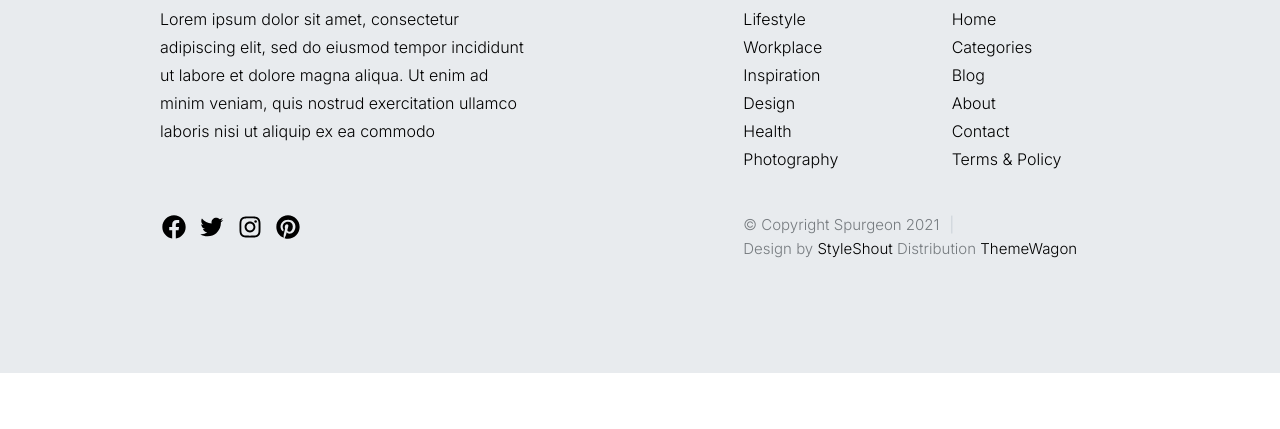
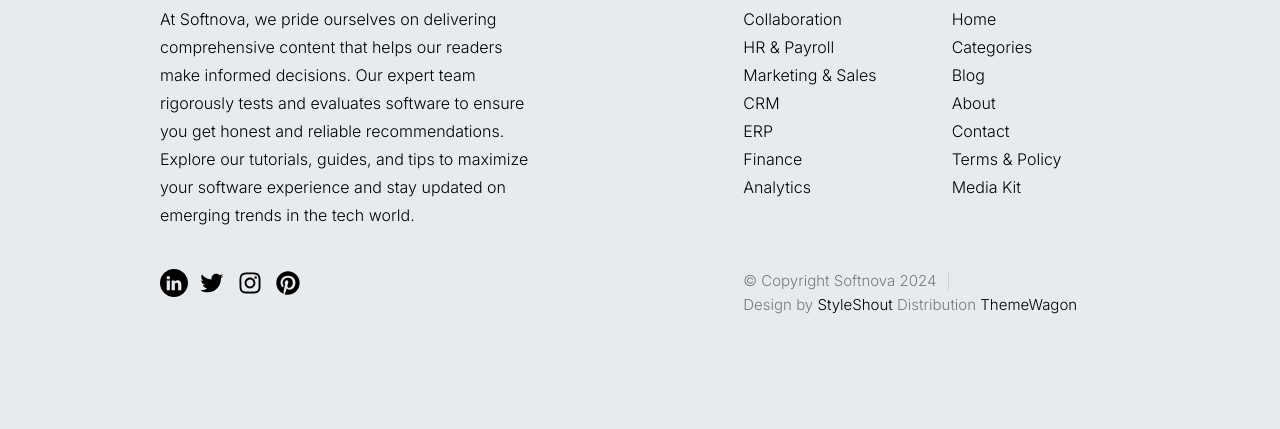
Before and after one commit to Wonderfuse/softnova, a plain HTML site: page contact.html in a window 1280 px wide. Shown: the part 2822-3251 px from the top of the page. Before the commit the page ends 3195 px from the top, so only its background shows below. Drawn offline with Linux system fonts and the light colour scheme; a web font is replaced by a local one.

Commit message:
Update contact.html

```diff
--- a/contact.html
+++ b/contact.html
@@ -218,7 +218,7 @@
         </section> <!-- end s-content -->
 
 
-        <!-- # site-footer
+       <!-- # site-footer
         ================================================== -->
         <footer id="colophon" class="s-footer">
 
@@ -245,14 +245,10 @@
             <div class="row s-footer__main">
 
                 <div class="column lg-5 md-6 tab-12 s-footer__about">
-                    <h4>Spurgeon</h4>
+                    <h4>Softnova</h4>
 
                     <p>
-                    Lorem ipsum dolor sit amet, consectetur
-                    adipiscing elit, sed do eiusmod tempor
-                    incididunt ut labore et dolore magna aliqua.
-                    Ut enim ad minim veniam, quis nostrud exercitation
-                    ullamco laboris nisi ut aliquip ex ea commodo
+                    At Softnova, we pride ourselves on delivering comprehensive content that helps our readers make informed decisions. Our expert team rigorously tests and evaluates software to ensure you get honest and reliable recommendations. Explore our tutorials, guides, and tips to maximize your software experience and stay updated on emerging trends in the tech world.
                     </p>
                 </div> <!-- end s-footer__about -->
 
@@ -261,12 +257,13 @@
                         <div class="column lg-6">
                             <h4>Categories</h4>
                             <ul class="link-list">
-                                <li><a href="category.html">Lifestyle</a></li>
-                                <li><a href="category.html">Workplace</a></li>
-                                <li><a href="category.html">Inspiration</a></li>
-                                <li><a href="category.html">Design</a></li>
-                                <li><a href="category.html">Health</a></li>
-                                <li><a href="category.html">Photography</a></li>
+                                <li><a href="category.html">Collaboration</a></li>
+                                <li><a href="category.html">HR & Payroll</a></li>
+                                <li><a href="category.html">Marketing & Sales</a></li>
+                                <li><a href="category.html">CRM</a></li>
+                                <li><a href="category.html">ERP</a></li>
+                                <li><a href="category.html">Finance</a></li>
+                                 <li><a href="category.html">Analytics</a></li>
                             </ul>
                         </div>
                         <div class="column lg-6">
@@ -278,6 +275,7 @@
                                 <li><a href="about.html">About</a></li>
                                 <li><a href="about.html">Contact</a></li>
                                 <li><a href="#0">Terms & Policy</a></li>
+                                <li><a href="#0">Media Kit</a></li>
                             </ul>
                         </div>
                     </div>
@@ -291,8 +289,9 @@
                     <ul class="s-footer__social">
                         <li>
                             <a href="#0">
-                                <svg xmlns="http://www.w3.org/2000/svg" width="24" height="24" viewBox="0 0 24 24" style="fill: rgba(0, 0, 0, 1);transform: ;msFilter:;"><path d="M12.001 2.002c-5.522 0-9.999 4.477-9.999 9.999 0 4.99 3.656 9.126 8.437 9.879v-6.988h-2.54v-2.891h2.54V9.798c0-2.508 1.493-3.891 3.776-3.891 1.094 0 2.24.195 2.24.195v2.459h-1.264c-1.24 0-1.628.772-1.628 1.563v1.875h2.771l-.443 2.891h-2.328v6.988C18.344 21.129 22 16.992 22 12.001c0-5.522-4.477-9.999-9.999-9.999z"></path></svg>
-                                <span class="u-screen-reader-text">Facebook</span>
+                                <svg width="48" height="48" viewBox="0 0 48 48" fill="none" xmlns="http://www.w3.org/2000/svg">
+<path fill-rule="evenodd" clip-rule="evenodd" d="M0 24C0 10.7452 10.7452 0 24 0C37.2548 0 48 10.7452 48 24C48 37.2548 37.2548 48 24 48C10.7452 48 0 37.2548 0 24ZM16.9605 19.8778H11.5216V36.2196H16.9605V19.8778ZM17.3188 14.8227C17.2835 13.2204 16.1377 12 14.277 12C12.4164 12 11.2 13.2204 11.2 14.8227C11.2 16.3918 12.3805 17.6473 14.2064 17.6473H14.2412C16.1377 17.6473 17.3188 16.3918 17.3188 14.8227ZM36.5754 26.8497C36.5754 21.8303 33.8922 19.4941 30.3131 19.4941C27.4254 19.4941 26.1326 21.0802 25.4107 22.1929V19.8783H19.9711C20.0428 21.4117 19.9711 36.22 19.9711 36.22H25.4107V27.0934C25.4107 26.605 25.446 26.1178 25.5898 25.7681C25.9829 24.7924 26.8779 23.7822 28.3805 23.7822C30.3494 23.7822 31.1365 25.2807 31.1365 27.4767V36.2196H36.5752L36.5754 26.8497Z" fill="black"/>
+</svg><span class="u-screen-reader-text">LinkedIn</span>
                             </a>
                         </li>
                         <li>
@@ -317,7 +316,7 @@
                 </div>
                 <div class="column lg-5 md-6 tab-12">
                     <div class="ss-copyright">
-                        <span>© Copyright Spurgeon 2021</span>
+                        <span>© Copyright Softnova 2024</span>
                         <span>Design by <a href="https://www.styleshout.com/">StyleShout</a> Distribution <a href="https://themewagon.com">ThemeWagon</a></span>
                     </div>
                 </div>
```
